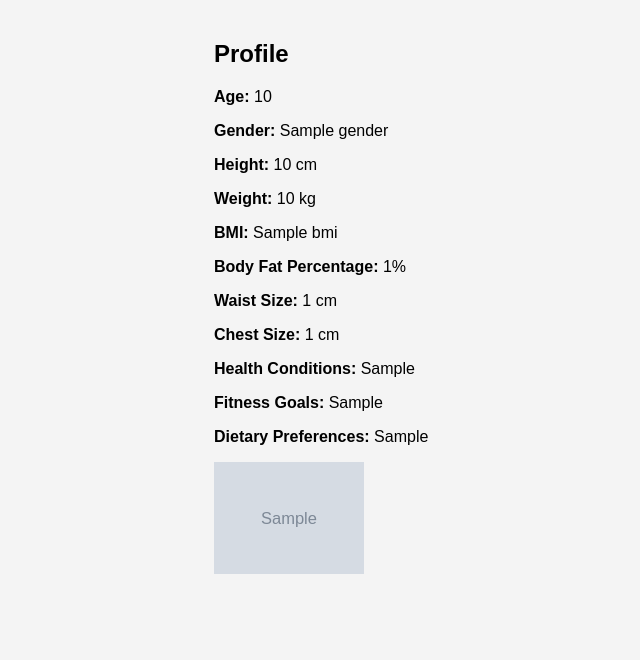
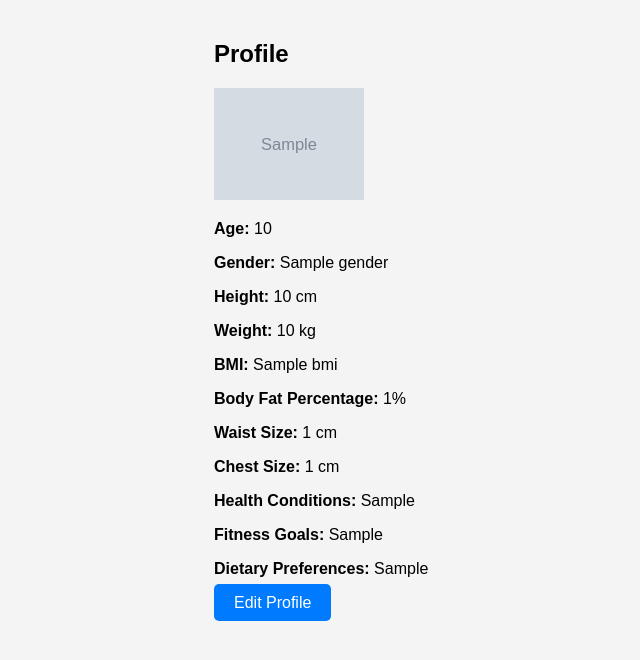
Before and after one commit to Pharoh0/easy-fit, a Django app: template apps/profiles/templates/profile_view.html in a window 1280 px wide. Shown: the part 38-698 px from the top of the page, without its empty margins (126-766 px from the left). Run offline with Django 4.2, Linux system fonts and the light colour scheme; the template is opened without the code that fills it: most values are stand-ins (such as "Sample title", 1, 10 or a date in 2020); grey boxes marked "Sample" are stand-in pictures.

Commit message:
add edit btn and make img top of the page

```diff
--- a/apps/profiles/templates/profile_view.html
+++ b/apps/profiles/templates/profile_view.html
@@ -1,9 +1,17 @@
 {% extends 'base.html' %}
+{% load static %}
 
 {% block title %}View Profile{% endblock %}
 
+{% block extra_css %}
+    <link rel="stylesheet" href="{% static 'css/profile_view.css' %}">
+{% endblock %}
+
 {% block content %}
 <h2>Profile</h2>
+{% if profile.avatar %}
+    <img src="{{ profile.avatar.url }}" alt="Profile Avatar" style="max-width: 150px;">
+{% endif %}
 <p><strong>Age:</strong> {{ profile.age }}</p>
 <p><strong>Gender:</strong> {{ profile.gender }}</p>
 <p><strong>Height:</strong> {{ profile.height }} cm</p>
@@ -15,7 +23,11 @@
 <p><strong>Health Conditions:</strong> {{ profile.health_conditions }}</p>
 <p><strong>Fitness Goals:</strong> {{ profile.fitness_goals }}</p>
 <p><strong>Dietary Preferences:</strong> {{ profile.dietary_preferences }}</p>
-{% if profile.avatar %}
-    <img src="{{ profile.avatar.url }}" alt="Profile Avatar" style="max-width: 150px;">
-{% endif %}
+
+
+<!-- Add Edit Profile button -->
+<p>
+    <a href="{% url 'profiles:edit_profile' %}" class="btn btn-primary">Edit Profile</a>
+</p>
+
 {% endblock %}
```
